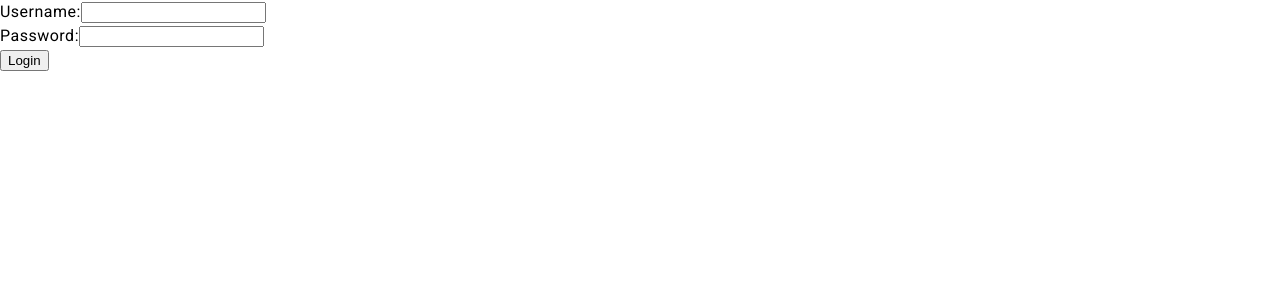
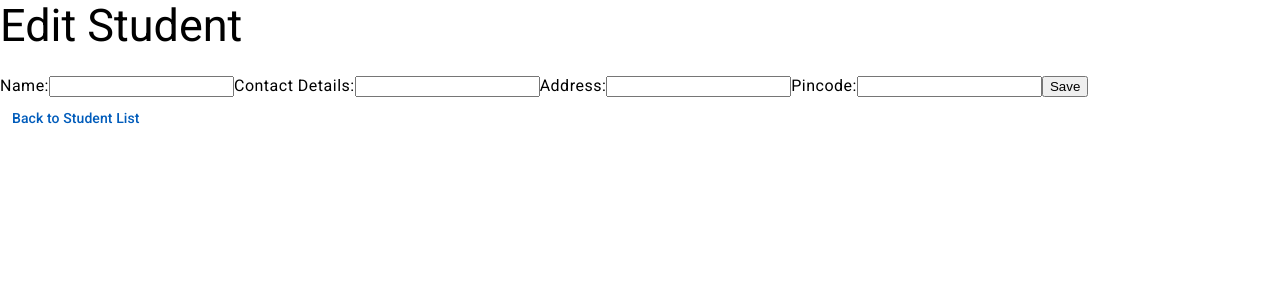
Before and after one commit to vero-git-hub/student-manager, an Angular app in the folder student-manager-frontend/: page /edit-student/1 in a window 1280 px wide. Before the commit this address led to /login. Shown: the top 300 px of the page. Built offline with nearby package versions, Linux system fonts and the light colour scheme; no server answers.

Commit message:
v0.0.21 Edit student

```diff
--- a/student-manager-frontend/src/app/app.routes.ts
+++ b/student-manager-frontend/src/app/app.routes.ts
@@ -3,12 +3,14 @@ import { LoginComponent } from './login/login.component';
 import { RegisterComponent } from './register/register.component';
 import { StudentListComponent } from './student-list/student-list.component';
 import { StudentDetailComponent } from './student-detail/student-detail.component';
+import { EditStudentComponent } from './edit-student/edit-student.component';
 
 export const routes: Routes = [
   { path: 'login', component: LoginComponent },
   { path: 'register', component: RegisterComponent },
   { path: 'students', component: StudentListComponent },
   { path: 'students/:id', component: StudentDetailComponent },
+  { path: 'edit-student/:id', component: EditStudentComponent },
   { path: '', redirectTo: '/login', pathMatch: 'full' },
   { path: '**', redirectTo: '/login' }
 ];
--- /dev/null
+++ b/student-manager-frontend/src/app/edit-student/edit-student.component.html
@@ -0,0 +1,19 @@
+<h2>Edit Student</h2>
+
+<form (ngSubmit)="saveStudent()">
+  <label for="name">Name:</label>
+  <input id="name" [(ngModel)]="student.name" name="name" required>
+
+  <label for="contactDetails">Contact Details:</label>
+  <input id="contactDetails" [(ngModel)]="student.contactDetails" name="contactDetails" required>
+
+  <label for="address">Address:</label>
+  <input id="address" [(ngModel)]="student.address" name="address" required>
+
+  <label for="pincode">Pincode:</label>
+  <input id="pincode" [(ngModel)]="student.pincode" name="pincode" required>
+
+  <button type="submit">Save</button>
+</form>
+
+<button mat-button [routerLink]="['/students']">Back to Student List</button>
--- /dev/null
+++ b/student-manager-frontend/src/app/edit-student/edit-student.component.ts
@@ -0,0 +1,54 @@
+import { Component, OnInit } from '@angular/core';
+import {ActivatedRoute, Router, RouterLink} from '@angular/router';
+import { HttpClient } from '@angular/common/http';
+import {FormsModule} from "@angular/forms";
+import {MatFormField} from "@angular/material/form-field";
+import {MatInput} from "@angular/material/input";
+import {MatButton} from "@angular/material/button";
+
+@Component({
+  selector: 'app-edit-student',
+  standalone: true,
+  imports: [
+    FormsModule,
+    MatFormField,
+    MatInput,
+    MatButton,
+    RouterLink
+  ],
+  templateUrl: './edit-student.component.html',
+  styleUrl: './edit-student.component.css'
+})
+export class EditStudentComponent implements OnInit {
+  student: any = {};
+
+  constructor(
+    private route: ActivatedRoute,
+    private http: HttpClient,
+    private router: Router
+  ) {}
+
+  ngOnInit(): void {
+    const studentId = this.route.snapshot.paramMap.get('id');
+    this.http.get(`http://localhost:8080/api/students/${studentId}`).subscribe(
+      (data) => {
+        this.student = data;
+      },
+      (error) => {
+        console.error('Error fetching student details:', error);
+      }
+    );
+  }
+
+  saveStudent(): void {
+    this.http.put(`http://localhost:8080/api/students/${this.student.id}`, this.student).subscribe(
+      () => {
+        console.log('Student updated successfully');
+        this.router.navigate(['/students']);
+      },
+      (error) => {
+        console.error('Error updating student:', error);
+      }
+    );
+  }
+}
--- a/student-manager-frontend/src/app/login/login.component.ts
+++ b/student-manager-frontend/src/app/login/login.component.ts
@@ -22,7 +22,7 @@ export class LoginComponent {
       response => {
         console.log('JWT Token:', response.jwt);
         localStorage.setItem('access_token', response.jwt);
-        console.log('Токен сохранен в localStorage');
+        console.log('The token is saved in localStorage');
         this.router.navigate(['/students']);
       },
       error => {
--- a/student-manager-frontend/src/app/student-list/student-list.component.ts
+++ b/student-manager-frontend/src/app/student-list/student-list.component.ts
@@ -5,6 +5,7 @@ import {MatIconButton} from "@angular/material/button";
 import {MatIcon} from "@angular/material/icon";
 import {NgIf} from "@angular/common";
 import {RouterLink} from "@angular/router";
+import { Router } from '@angular/router';
 
 @Component({
   selector: 'app-student-list',
@@ -16,7 +17,7 @@ import {RouterLink} from "@angular/router";
 export class StudentListComponent implements OnInit {
   students: any[] = [];
 
-  constructor(private http: HttpClient) { }
+  constructor(private http: HttpClient, private router: Router) { }
 
   ngOnInit(): void {
     this.getStudents();
@@ -34,7 +35,7 @@ export class StudentListComponent implements OnInit {
   }
 
   editStudent(student: any): void {
-    console.log('Editing student:', student);
+    this.router.navigate(['/edit-student', student.id]);
   }
 
   deleteStudent(student: any): void {
```
Also changed, not shown: student-manager-frontend/src/app/edit-student/edit-student.component.css (added).
